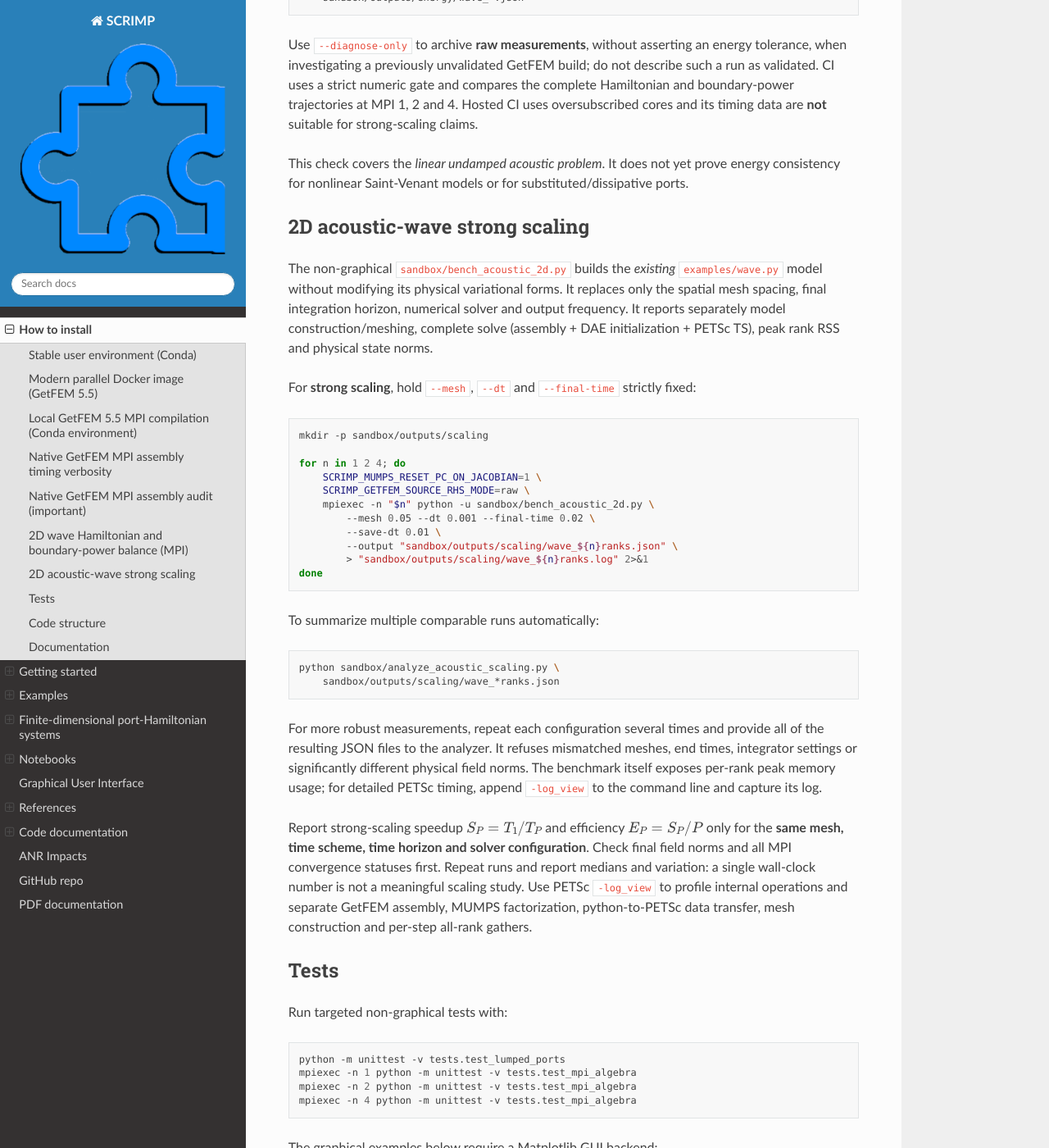
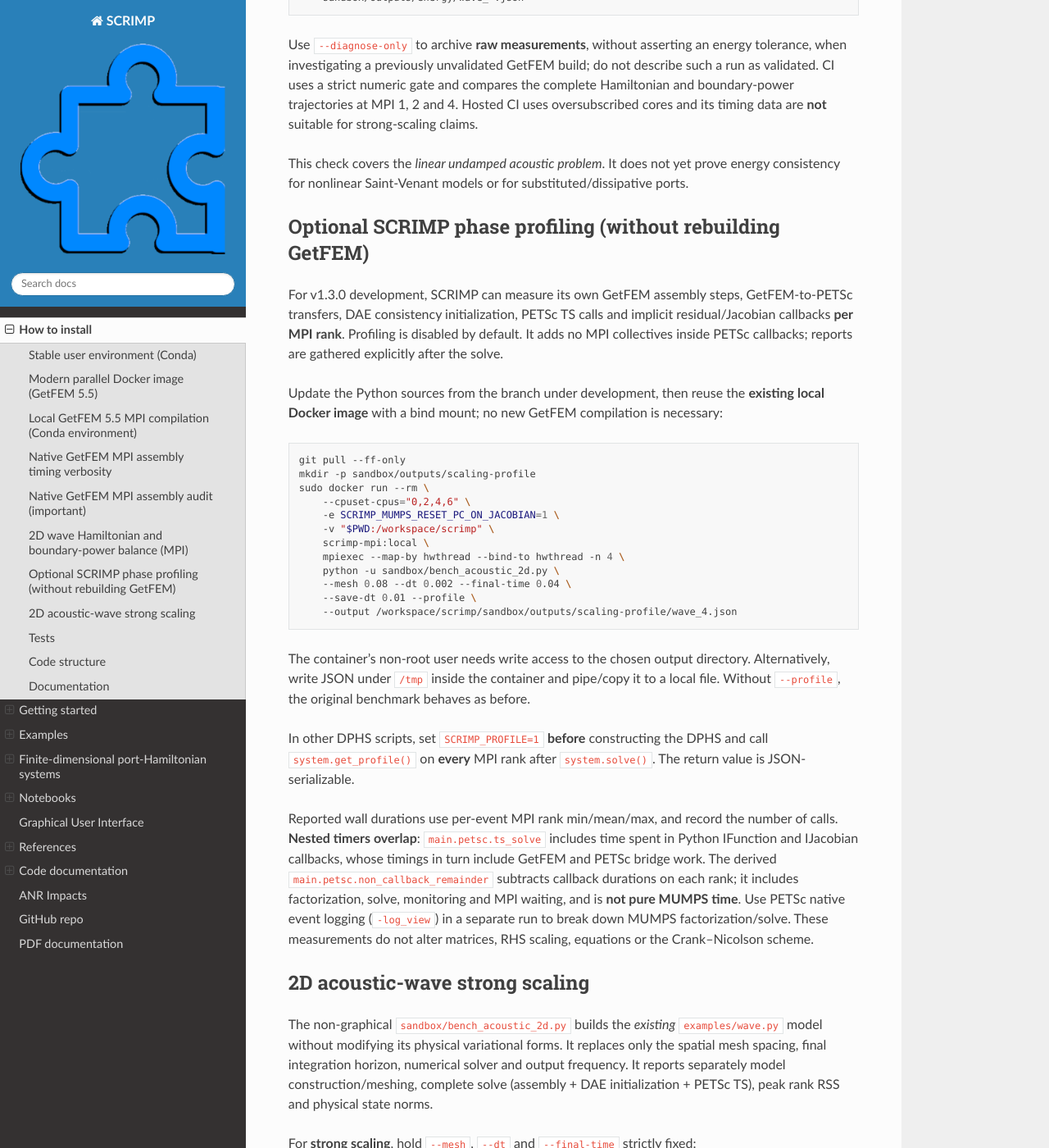
Before and after one commit to g-haine/scrimp, a Sphinx documentation site: the page built from docs/source/install.rst, in a window 1280 px wide and 1400 px high, scrolled down 5118 px. Shown: the whole window at 82% size. Built offline with Sphinx 7.4.7 and the Read the Docs theme 3.1.0, drawn with Linux system fonts in a browser that asks for light colours.

Commit message:
Document MPI phase profiling and Docker bind-mount workflow without native rebuild

```diff
--- a/docs/source/install.rst
+++ b/docs/source/install.rst
@@ -292,6 +292,54 @@ This check covers the *linear undamped acoustic problem*. It does
 not yet prove energy consistency for nonlinear Saint-Venant models
 or for substituted/dissipative ports.
 
+Optional SCRIMP phase profiling (without rebuilding GetFEM)
+---------------------------------------------------------
+
+For v1.3.0 development, SCRIMP can measure its own GetFEM assembly
+steps, GetFEM-to-PETSc transfers, DAE consistency initialization,
+PETSc TS calls and implicit residual/Jacobian callbacks **per MPI rank**.
+Profiling is disabled by default. It adds no MPI collectives inside
+PETSc callbacks; reports are gathered explicitly after the solve.
+
+Update the Python sources from the branch under development, then
+reuse the **existing local Docker image** with a bind mount; no new
+GetFEM compilation is necessary:
+
+.. code-block:: bash
+
+    git pull --ff-only
+    mkdir -p sandbox/outputs/scaling-profile
+    sudo docker run --rm \
+        --cpuset-cpus="0,2,4,6" \
+        -e SCRIMP_MUMPS_RESET_PC_ON_JACOBIAN=1 \
+        -v "$PWD:/workspace/scrimp" \
+        scrimp-mpi:local \
+        mpiexec --map-by hwthread --bind-to hwthread -n 4 \
+        python -u sandbox/bench_acoustic_2d.py \
+        --mesh 0.08 --dt 0.002 --final-time 0.04 \
+        --save-dt 0.01 --profile \
+        --output /workspace/scrimp/sandbox/outputs/scaling-profile/wave_4.json
+
+The container's non-root user needs write access to the chosen output
+directory. Alternatively, write JSON under ``/tmp`` inside the
+container and pipe/copy it to a local file. Without ``--profile``,
+the original benchmark behaves as before.
+
+In other DPHS scripts, set ``SCRIMP_PROFILE=1`` **before** constructing
+the DPHS and call ``system.get_profile()`` on **every** MPI rank
+after ``system.solve()``. The return value is JSON-serializable.
+
+Reported wall durations use per-event MPI rank min/mean/max, and
+record the number of calls. **Nested timers overlap**:
+``main.petsc.ts_solve`` includes time spent in Python IFunction
+and IJacobian callbacks, whose timings in turn include GetFEM and
+PETSc bridge work. The derived ``main.petsc.non_callback_remainder``
+subtracts callback durations on each rank; it includes factorization,
+solve, monitoring and MPI waiting, and is **not pure MUMPS time**.
+Use PETSc native event logging (``-log_view``) in a separate run to
+break down MUMPS factorization/solve. These measurements do not alter
+matrices, RHS scaling, equations or the Crank--Nicolson scheme.
+
 2D acoustic-wave strong scaling
 -------------------------------
 
```
